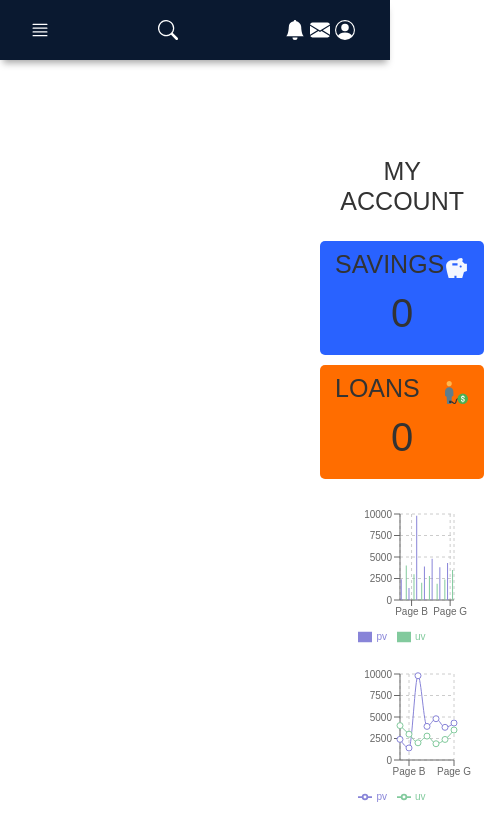
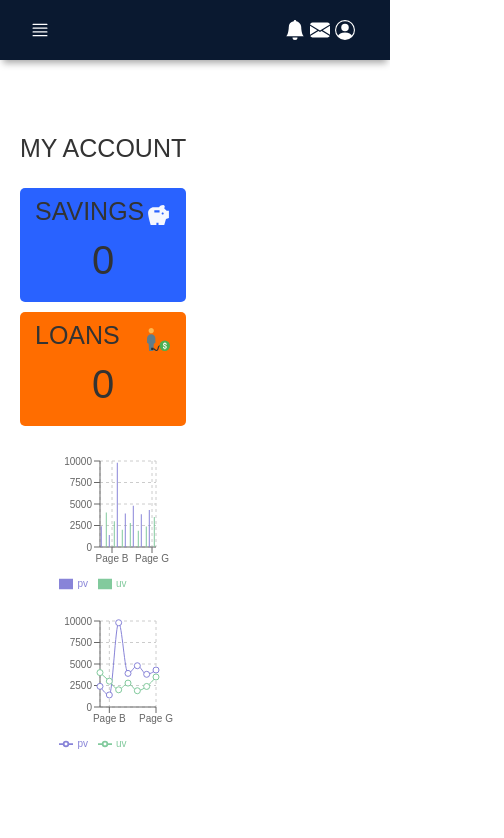
Before and after one commit to Ephaste/StudentsLoan-frontend, a React (Create React App) app: page /dashboardmember in a window 390 px wide. Shown: the top 838 px of the page, 504 px wide, since content can reach past the window. Built offline with nearby package versions, Linux system fonts and the light colour scheme; no server answers; sample sign-in values are in the browser's storage.

Commit message:
yeah we are doing for the things that are not beeing fulled

```diff
--- a/src/pages/dashboard/admin-users/Admin.css
+++ b/src/pages/dashboard/admin-users/Admin.css
@@ -1,4 +1,4 @@
-body  {
+body {
   margin: 0;
   padding: 0;
   /* background-color: #1d2634; */
@@ -11,12 +11,15 @@ body  {
   line-height: 1px;
   font-size: 20px;
 }
+
 .icon_header {
   vertical-align: middle;
   line-height: 1px;
   font-size: 26px;
 }
-  .icon, .icon_header {
+
+.icon,
+.icon_header {
   margin-right: 5px;
 }
 
@@ -35,48 +38,42 @@ body  {
     'sidebar header header header'
     'sidebar main main main';
   height: 100vh;
-
-  display: flex;
-  justify-content: center; /* Horizontally center */
-  align-items: center; /* Vertically center */
 }
 
-  /* Header  */
+/* Header */
 .header {
   grid-area: header;
   height: 60px;
   display: flex;
   align-items: center;
   justify-content: space-between;
-    padding: 0 30px 0 30px;
+  padding: 0 30px;
   box-shadow: 0 6px 7px -3px rgba(0, 0, 0, 0.35);
 }
 
 .menu-icon {
   display: none;
 }
-  /* End Header  */
+/* End Header */
 
-  /* Sidebar  */
+/* Sidebar */
 #sidebar {
   position: fixed;
   grid-area: sidebar;
   background-color: #263043;
   overflow-y: auto;
   transition: all 0.5s;
-    -webkit-transition: all 0.5s;
   width: 150px;
   padding-bottom: 0%;
-    min-height: 100%; /* Ensure it covers at least the height of the content */
-    max-height: 100vh; /* Prevent it from exceeding the viewport height */
+  min-height: 100%;
+  max-height: 100vh;
 }
-
 
 .sidebar-title {
   display: flex;
   justify-content: space-between;
   align-items: center;
-    padding: 15px 30px 0px 30px;
+  padding: 15px 30px 0 30px;
   margin-bottom: 30px;
   height: 100px;
 }
@@ -97,13 +94,12 @@ body  {
 }
 
 .sidebar-list-item {
-    padding: 20px 20px 20px 20px;
+  padding: 20px;
   font-size: 18px;
 }
+
 ul li:last-child .sidebar-list-item {
-    /* Your styles here */
-    /* background-color: ; */
-    color: fff;
+  color: #fff;
   margin-top: 50px;
 }
 
@@ -120,26 +116,17 @@ body  {
 .sidebar-responsive {
   display: inline !important;
   position: absolute;
-    /*
-      we want the z-index of the sidebar higher so that
-      the charts are not showing over the sidebar
-      on small screens
-    */
   z-index: 12 !important;
 }
+/* End Sidebar */
 
-  /* End Sidebar  */
-
-
-  /* Main  */
+/* Main */
 .main-container {
   grid-area: main;
   overflow-y: auto;
   color: rgba(255, 255, 255, 0.95);
   padding: 20px;
-     color: rgba(255, 255, 255, 0.95);
-
-  justify-content: center; /* Center content horizontally */
+  justify-content: center;
   align-items: center;
   text-align: center;
   margin-left: 300px;
@@ -198,8 +185,9 @@ body  {
   margin-top: 60px;
   height: 300px;
 }
+/* End Main */
 
-  /* End Main  */
+/* Responsive Styles */
 @media screen and (max-width: 992px) {
   .grid-container {
     grid-template-columns: 1fr;
@@ -220,12 +208,15 @@ body  {
   .sidebar-title > span {
     display: inline;
   }
+
+  .main-container {
+    margin-left: 0;
   }
-  /* Small <= 768px */
+}
 
 @media screen and (max-width: 768px) {
   .main-cards {
-      grid-template-columns: 1fr;
+    grid-template-columns: 1fr 1fr;
     gap: 10px;
     margin-bottom: 0;
   }
@@ -236,10 +227,18 @@ body  {
   }
 }
 
-  /* Extra Small <= 576px */
-
 @media screen and (max-width: 576px) {
-    .hedaer-left {
+  .header-left {
     display: none;
   }
+
+  .main-cards {
+    grid-template-columns: 1fr;
   }
+}
+
+@media screen and (max-width: 1200px) {
+  #sidebar {
+    width: 220px;
+  }
+}
```
Lines whose indentation alone changed are shown as unchanged.
